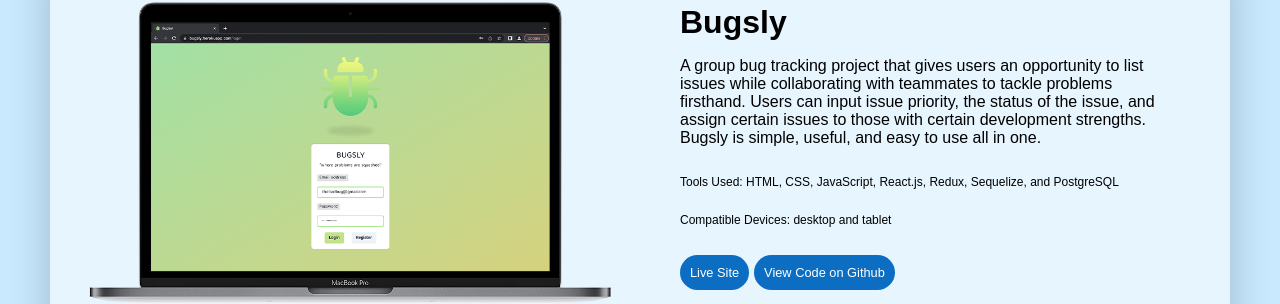
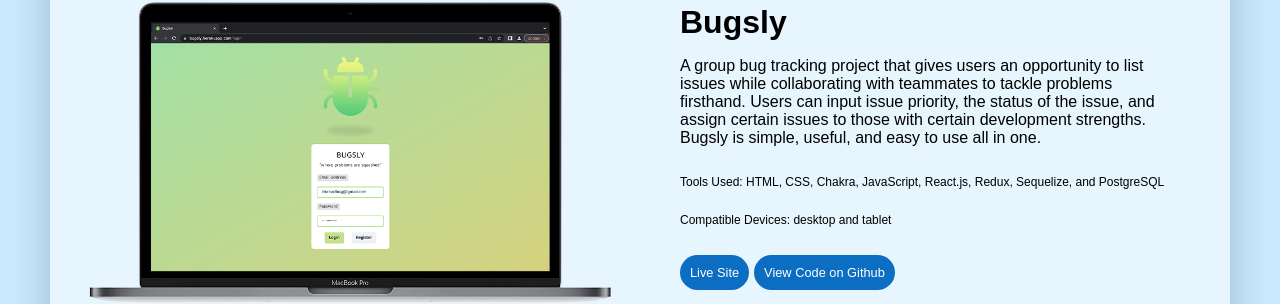
Before and after one commit to DeBoer753/my-PORTFOLIO, a React (Create React App) app: page / in a window 1280 px wide. Shown: the part 2201-2505 px from the top of the page. Built offline with nearby package versions, Linux system fonts and the light colour scheme.

Commit message:
added chakra in tools used

```diff
--- a/src/components/4-Projects/Projects.jsx
+++ b/src/components/4-Projects/Projects.jsx
@@ -40,7 +40,7 @@ export default function Projects() {
                             input issue priority, the status of the issue, and assign certain issues to those with certain development strengths. Bugsly is simple,
                             useful, and easy to use all in one.
                         </p>
-                        <p className={styles.projectInfoLanguagesUsed}>Tools Used: HTML, CSS, JavaScript, React.js, Redux, Sequelize, and PostgreSQL</p>
+                        <p className={styles.projectInfoLanguagesUsed}>Tools Used: HTML, CSS, Chakra, JavaScript, React.js, Redux, Sequelize, and PostgreSQL</p>
                         <p className={styles.projectInfoLanguagesUsed}>Compatible Devices: desktop and tablet</p>
                         <p>
                             <a href="https://bugsly.herokuapp.com/login" target="_blank" rel="noreferrer"><button className={styles.projectButtons}>Live
```
